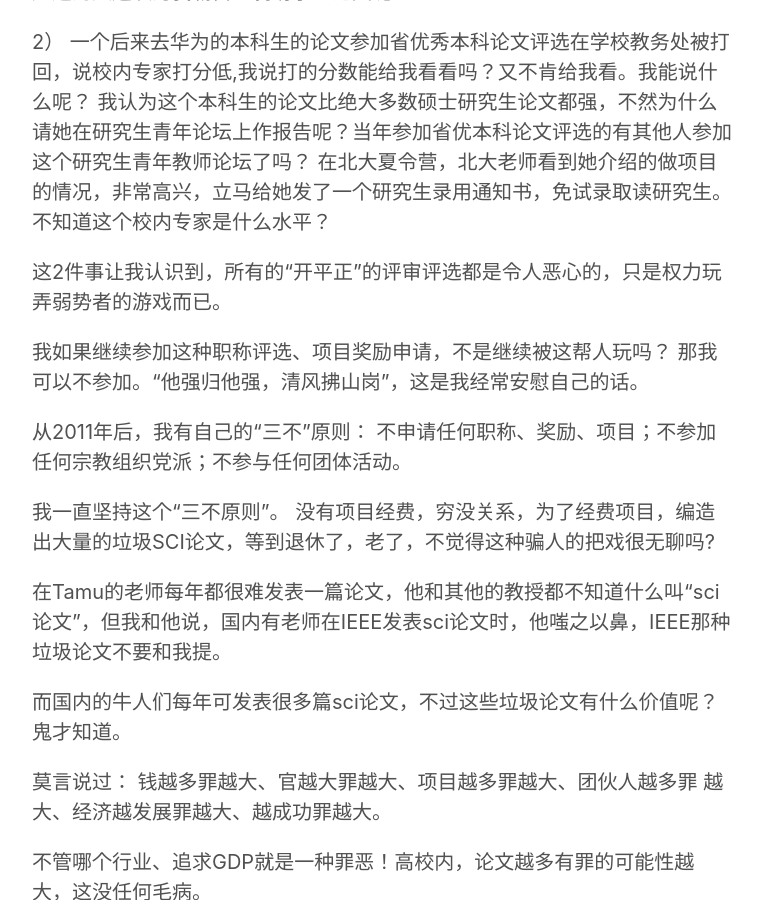
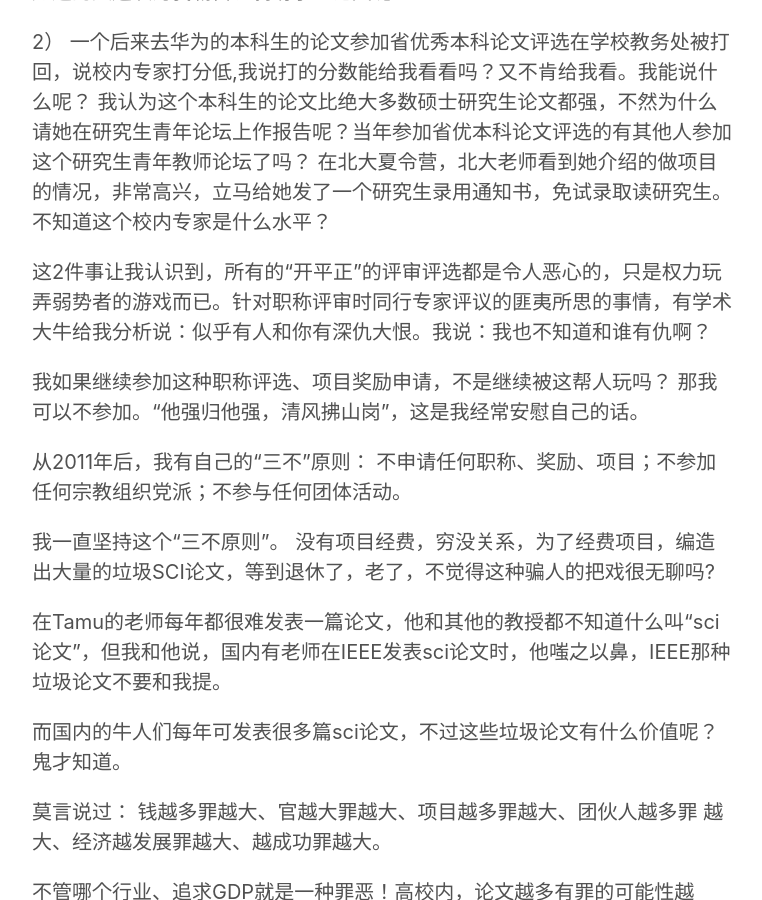
Before and after one commit to hwdong/hwdong-old.github.io, a Jekyll site: the page built from _posts/2019-02-19-我为什么放弃科研？ .md, in a window 1280 px wide and 900 px high, scrolled down 814 px. Shown: the whole window, without its empty margins (258-1020 px from the left). Built offline with Jekyll 4.4.1, drawn with Linux system fonts in a browser that asks for light colours; comment, search, counter and statistics services are not loaded.

Commit message:
Update 2019-02-19-我为什么放弃科研？ .md

```diff
--- a/_posts/2019-02-19-我为什么放弃科研？ .md
+++ b/_posts/2019-02-19-我为什么放弃科研？ .md
@@ -33,7 +33,7 @@ tags:
 在北大夏令营，北大老师看到她介绍的做项目的情况，非常高兴，立马给她发了一个研究生录用通知书，免试录取读研究生。 不知道这个校内专家是什么水平？
 
 
- 这2件事让我认识到，所有的“开平正”的评审评选都是令人恶心的，只是权力玩弄弱势者的游戏而已。
+这2件事让我认识到，所有的“开平正”的评审评选都是令人恶心的，只是权力玩弄弱势者的游戏而已。针对职称评审时同行专家评议的匪夷所思的事情，有学术大牛给我分析说：似乎有人和你有深仇大恨。我说：我也不知道和谁有仇啊？
 
  我如果继续参加这种职称评选、项目奖励申请，不是继续被这帮人玩吗？ 那我可以不参加。“他强归他强，清风拂山岗”，这是我经常安慰自己的话。
 
```
